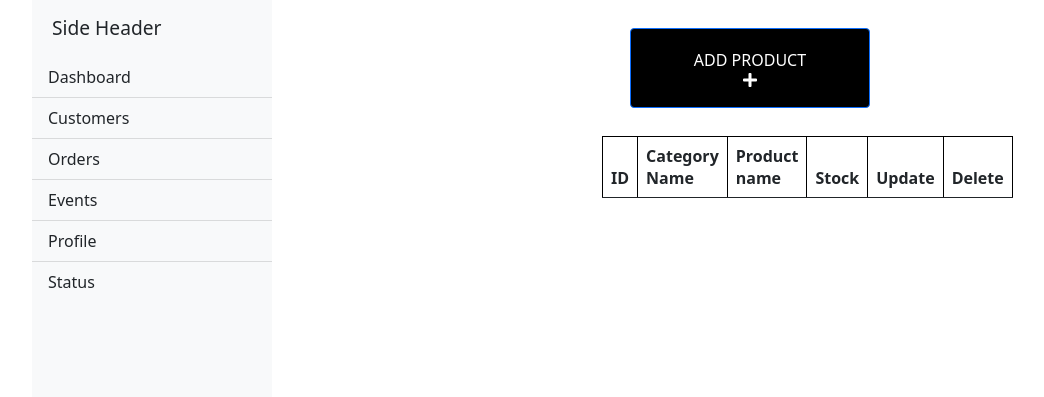
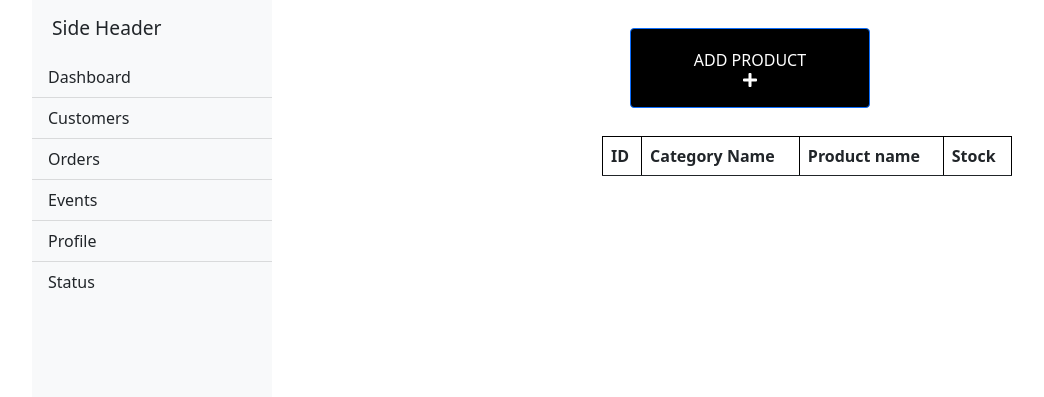
Before and after one commit to philamakye/DistroProject, a PHP site: page /DistroProject/admin.php in a window 1280 px wide. Shown: the part 70-467 px from the top of the page, without its empty margins (50-1094 px from the left). Run offline with PHP 8.4, Linux system fonts and the light colour scheme; lists and menus that the app fills with data are empty.

Commit message:
Removed individual delete and update buttons

```diff
--- a/front-end/admin.php
+++ b/front-end/admin.php
@@ -63,8 +63,6 @@
                   <th scope="col">Category Name</th>
                   <th scope="col">Product name</th>
                   <th scope="col">Stock</th>
-                  <th scope="col">Update</th>
-                  <th scope="col">Delete</th>
                 </tr>
               </thead>
               <tbody id="productList">
@@ -86,8 +84,6 @@
                             <td>${result.category_name}</td>
                             <td>${result.name}</td>
                             <td>${result.stock}</td>
-                            <td><button type="button" class="btn btn-secondary">Update</button></td>
-                            <td><button type="button" class="btn btn-danger">Delete</button></td>
                           </tr>
                         `;
 
@@ -224,8 +220,6 @@
           submitForm(e, this);
         });
       }
-
-
     </script>
     <!-- JavaScript Bundle with Popper -->
     <script src="https://cdn.jsdelivr.net/npm/bootstrap@5.0.0-beta3/dist/js/bootstrap.bundle.min.js" integrity="sha384-JEW9xMcG8R+pH31jmWH6WWP0WintQrMb4s7ZOdauHnUtxwoG2vI5DkLtS3qm9Ekf" crossorigin="anonymous"></script>
```
